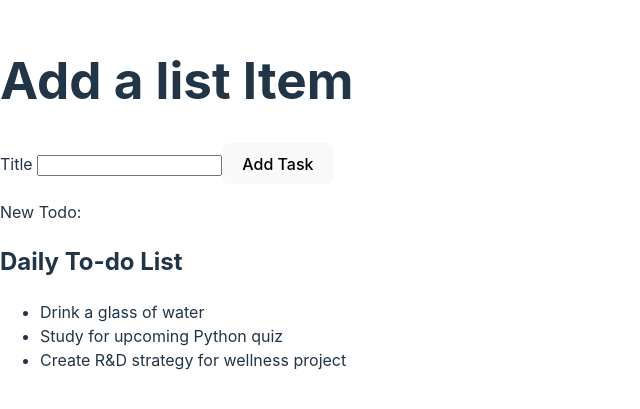
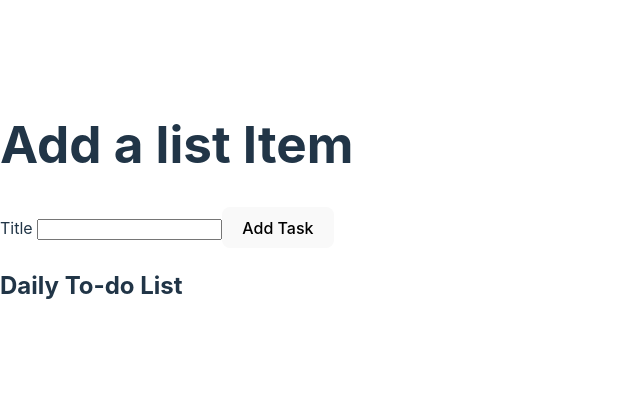
Before and after one commit to ticoders/react-todo, a React (Vite) app: page / in a window 1280 px wide. Shown: the part 197-606 px from the top of the page, without its empty margins (0-640 px from the left). Built offline with nearby package versions, Linux system fonts and the light colour scheme.

Commit message:
Update AddTodoForm, App, TodoList, and TodoListItem components with state and props adjustments

```diff
--- a/src/AddTodoForm.jsx
+++ b/src/AddTodoForm.jsx
@@ -1,21 +1,26 @@
 import PropTypes from 'prop-types';
+import { useState } from 'react';
 
-function  AddTodoForm(props) {
+function  AddTodoForm({onAddTodo}) {
+
+  const [todoTitle, setTodoTitle] = useState('');
+
+  const handleTitleChange = (event) => {
+    setTodoTitle(event.target.value)
+  }
 
   const handleAddTodo = (event) => {
 
     event.preventDefault();
-    const todoTitle = event.target.title.value;
-    props.onAddTodo(todoTitle);
-    console.log(todoTitle);
-    event.target.reset();
+    onAddTodo({ title: todoTitle, id: Date.now() });
+    setTodoTitle('');
 
   }
   return (
 
     <form onSubmit={handleAddTodo}>
       <label htmlFor="taskName"> Title  </label>
-      <input type="text" id="taskName" name="title" />
+      <input type="text" id="taskName" name="title" value={todoTitle} onChange={handleTitleChange} />
       <button type="submit">Add Task</button>
     </form>
   );
--- a/src/App.jsx
+++ b/src/App.jsx
@@ -4,14 +4,16 @@ import AddTodoForm from './AddTodoForm';
 
 function App() {
 
-  const [newTodo,setNewTodo] = useState('');
+  const [todoList, setTodoList] = useState([]);
+
+  const addTodo = (newTodo) => {
+    setTodoList((prevList) => [...prevList, newTodo]) };
 
   return (
     <div>
       <h1>Add a list Item</h1>
-      <AddTodoForm onAddTodo={setNewTodo} />
-      <p>New Todo: {newTodo}</p>
-      <TodoList />
+      <AddTodoForm onAddTodo={addTodo} />
+      <TodoList todoList = {todoList} />
     </div>
 
   );
--- a/src/TodoList.jsx
+++ b/src/TodoList.jsx
@@ -1,12 +1,9 @@
 import TodoListItem from './TodoListItem';
+import PropTypes from 'prop-types';
 
-const todoList = [
-  { id: 1, title: "Drink a glass of water" },
-  { id: 2, title: "Study for upcoming Python quiz" },
-  { id: 3, title: "Create R&D strategy for wellness project" }
-];
 
-function TodoList (){
+
+function TodoList ({todoList}){
   return(
     <div>
       <h2>
@@ -21,4 +18,15 @@ function TodoList (){
   );
 };
 
+
+TodoList.propTypes = {
+  todoList: PropTypes.arrayOf(
+    PropTypes.shape({
+      id: PropTypes.number.isRequired,
+      title: PropTypes.string.isRequired,
+    })
+  ).isRequired,
+};
+
+
 export default TodoList;
--- a/src/TodoListItem.jsx
+++ b/src/TodoListItem.jsx
@@ -1,9 +1,9 @@
 import PropTypes from 'prop-types';
 
-function TodoListItem(props){
+function TodoListItem({todo}){
     return (
         <li>
-            {props.todo.title}
+            {todo.title}
         </li>
     );
 }
```
